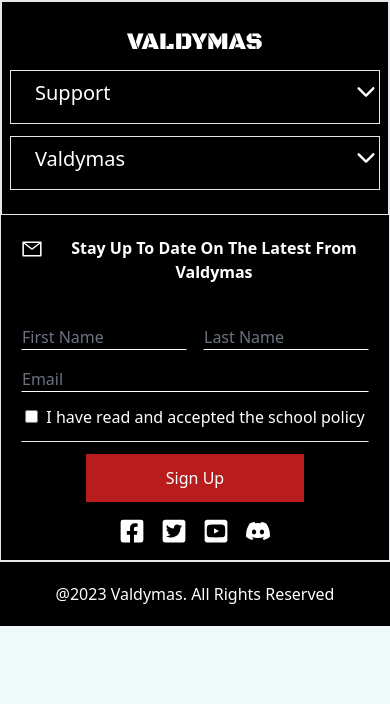
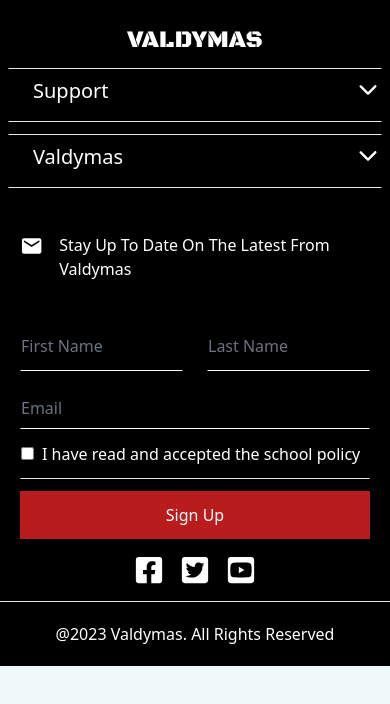
Before and after one commit to Jeremiah-jay18/Responsive-Tailwind-Footer, a React (Vite) app: page / in a window 390 px wide. Shown: the top 704 px of the page. Built offline with nearby package versions, Linux system fonts and the light colour scheme.

Commit message:
Update Footer.jsx

```diff
--- a/src/Components/Footer.jsx
+++ b/src/Components/Footer.jsx
@@ -7,7 +7,7 @@
 import { FaTwitterSquare} from "react-icons/fa";
 import { FaYoutubeSquare} from "react-icons/fa";
 import { FaDiscord} from "react-icons/fa";
-import { AiOutlineMail} from "react-icons/ai";
+import { MdEmail} from "react-icons/md";
 
 
 
@@ -16,8 +16,8 @@
 
 const info=[
 {id:'1',title:'Support',
-data:['Contact Us', 'FAQ', 'Download Oath Form','Download Registration Form']},
-{id:'2',title:'Valdymas', data:['Programs', 'About', 'Blog','Project Read']}
+data:['Contact Us', 'FAQs', 'Download Oath Form','Download Registration Form']},
+{id:'2',title:'Valdymas', data:['Programs','Newsletter', 'About', 'Blog','Project Read']}
 ]
 
 function toggleAccordion(i){
@@ -28,12 +28,12 @@
 }
 
 const boxTwo= info.map((item,i)=>{
-    return <div key={item.id} className='sm:mt-3 border sm:-mx-3'>
+    return <div key={item.id} className='sm:mt-3 border border-l-black border-r-black sm:-mx-3'>
       <div className={`flex justify-between cursor-pointer border-left-black content-center sm:pt-2`} onClick={()=>toggleAccordion(i)}  >
          <h2 className='font-medium text-xl mb-4 sm:ml-6'>{item.title}</h2>
          {selected===i?<IoIosArrowUp size={26} />:<IoIosArrowDown size={26} />}
       </div>
-             <div className={`px-6 ${selected===i?'h-36 transition-all duration-2000 ease-linear':' overflow-hidden h-0 transition-all duration-2000 ease-linear'}`}>
+             <div className={`px-6 ${selected===i?'h-44 transition-all duration-2000 ease-linear':' overflow-hidden h-0 transition-all duration-2000 ease-linear'}`}>
                 {item.data.map((item,i)=>{
                     return <Link className='block mt-3' key={i}>{item}</Link>
                })
@@ -44,9 +44,9 @@
   return (
     <div className='bg-black text-white'>
 {/* General Blocks Wrapper */}
-        <div className="foot-wrapper lg:flex lg:justify-between border sm:block ">
+        <div className="foot-wrapper lg:flex lg:justify-between sm:block ">
 {/* Between Valdymas block and Info block */}
-      <div className="sm:px-5 px-20 py-16 flex justify-between lg:gap-10 border sm:block sm:py-6 ">
+      <div className="sm:px-5 px-20 py-16 flex justify-between lg:gap-10 sm:block sm:py-6 ">
 
         <div className="box-1 lg:-mt-5 lg:h-20 sm:text-center">
         <h1 className='mb-3 footer-head text-2xl'>VALDYMAS</h1>
@@ -66,20 +66,20 @@
 {/* Box 3 */}
 <div className="sm:px-5 lg:mr-10 sm:-mt-10">
 
- <div className=" form sm:text-center ">
+ <div className=" form ">
     <form action=''>
         <div className="flex gap-4 mb-10 sm:justify-center">
-            <AiOutlineMail size={26}/>
-            <h2 className='text-md font-bold'>Stay Up To Date On The Latest From Valdymas</h2>
+            <MdEmail size={26}/>
+            <h2 className='text-md font-medium'>Stay Up To Date On The Latest From Valdymas</h2>
         </div>
-        <div className="flex gap-4 mb-4">
-            <input type="text" className="placeholder-gray-500 bg-black border sm:w-full
+        <div className="flex gap-6 mb-4">
+            <input type="text" className=" py-3 placeholder-gray-500 bg-black border sm:w-full
             border-b-white border-t-black  border-r-black border-l-black outline-none " placeholder='First Name ' />
-            <input type="text" className="placeholder-gray-500 bg-black border sm:w-full
+            <input type="text" className=" py-3 placeholder-gray-500 bg-black border sm:w-full
              border-b-white border-t-black  border-r-black border-l-black
             shadow-md outline-none " placeholder='Last Name'/>
         </div>
-        <input type="email" className="placeholder-gray-500 bg-black shadow-md border
+        <input type="email" className=" py-2 placeholder-gray-500 bg-black shadow-md border
          border-b-white border-t-black  border-r-black border-l-black outline-none w-full" placeholder='Email'/>
          <div className='py-3 border border-t-black  border-r-black border-l-black'>
          <p>
@@ -89,18 +89,17 @@
         </p>
          </div>
 
-         <div className="sm:text-center">
-         <input type="submit" value="Sign Up" className='bg-red-700 py-3 cursor-pointer px-20 mt-3 ' />
+         <div className="sm:text-center ">
+         <input type="submit" value="Sign Up" className='sm:w-full bg-red-700 py-3 cursor-pointer px-20 mt-3 ' />
          </div>
     </form>
  </div>
 
 
     <div className="foot-icons flex gap-4 lg:hidden justify-center my-4">
-<FaFacebookSquare size={26} className="cursor-pointer"/>
- <FaTwitterSquare  size={26} className="cursor-pointer"/>
- <FaYoutubeSquare  size={26} className="cursor-pointer"/>
- <FaDiscord  className="cursor-pointer" size={26}/>
+<FaFacebookSquare size={30} className="cursor-pointer"/>
+ <FaTwitterSquare  size={30} className="cursor-pointer"/>
+ <FaYoutubeSquare  size={30} className="cursor-pointer"/>
         </div>
 
  </div>
```
